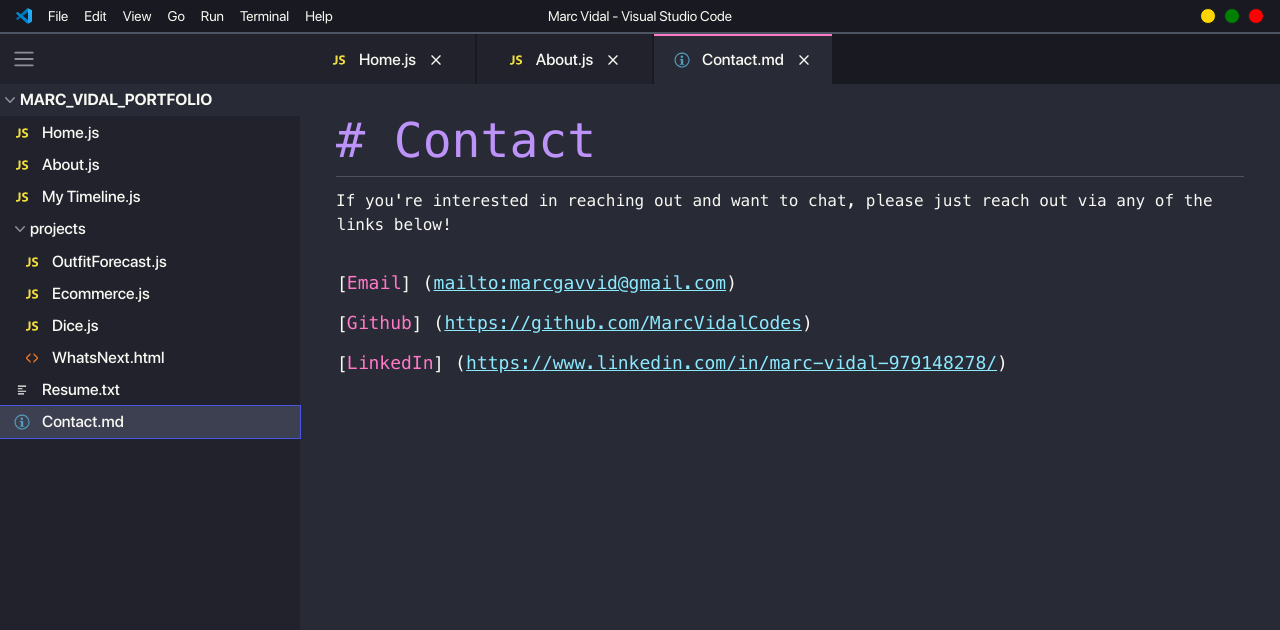
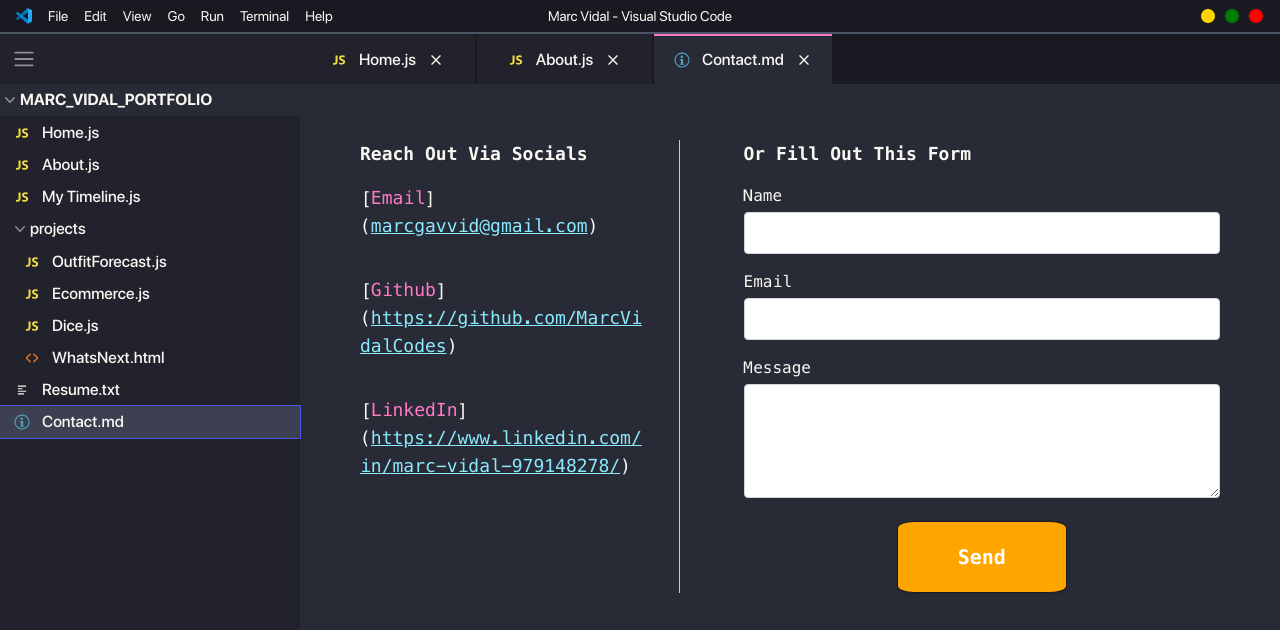
Before and after one commit to MarcVidalCodes/Portfolio, a React (Create React App) app: page / in a window 1280 px wide. Both pictures are taken after a click on the button "Contact.md". Shown: the top 630 px of the page. Built offline with nearby package versions, Linux system fonts and the light colour scheme.

Commit message:
better contact page with form using emailjs

```diff
--- a/package.json
+++ b/package.json
@@ -3,6 +3,7 @@
   "version": "0.1.0",
   "private": true,
   "dependencies": {
+    "@emailjs/browser": "^4.3.3",
     "@headlessui/react": "^1.7.14",
     "@headlessui/tailwindcss": "^0.1.3",
     "@heroicons/react": "^2.0.18",
--- a/src/components/Contact.js
+++ b/src/components/Contact.js
@@ -1,34 +1,125 @@
-import React from 'react';
-import MarkdownHeader from './MarkdownHeader';
-import LineBreak from './LineBreak';
+import React, { useRef, useState } from "react";
+import emailjs from "@emailjs/browser";
 import Section from './Section';
 import Text from './Text';
 import Link from './Link';
 
-function Contact() {
+const Contact = () => {
+  const form = useRef();
+  const [isSent, setIsSent] = useState(false);
+
+  const sendEmail = (e) => {
+    e.preventDefault();
+
+    emailjs
+      .sendForm(
+        "service_hbdflos",
+        "template_adfsmv4",
+        form.current,
+        "fHmr2B60Sq1RmbNtN"
+      )
+      .then(
+        (result) => {
+          console.log(result.text);
+          console.log("message sent");
+          setIsSent(true);
+          form.current.reset();
+          setTimeout(() => {
+            setIsSent(false);
+          }, 5000); // Reset success message after 5 seconds
+        },
+        (error) => {
+          console.log(error.text);
+        }
+      );
+  };
+
   return (
-    <div>
-      <Section>
-        <MarkdownHeader headingLevel="1" text="Contact" className="text-3xl md:text-5xl" />
-        <LineBreak />
-        <Text>
-          If you're interested in reaching out and want to chat, please just reach out via any of the links below!
-        </Text>
-      </Section>
-
+    <div className="flex flex-col md:flex-row max-w-5xl mx-auto p-6 space-y-8 md:space-y-0 md:space-x-8">
+      <div className="w-full md:w-1/3 space-y-4">
+        <h2 className="text-lg font-bold">Reach Out Via Socials</h2>
         <Section>
           <Text className="text-lg">
-          [<span className="text-pink">Email</span>] (<Link targetBlank href="mailto:marcgavvid@gmail.com">mailto:marcgavvid@gmail.com</Link>)
+            [<span className="text-pink">Email</span>] (<Link targetBlank href="mailto:marcgavvid@gmail.com">marcgavvid@gmail.com</Link>)
           </Text>
+          <br/>
           <Text className="text-lg">
             [<span className="text-pink">Github</span>] (<Link targetBlank href="https://github.com/MarcVidalCodes">https://github.com/MarcVidalCodes</Link>)
           </Text>
+          <br/>
           <Text className="text-lg">
             [<span className="text-pink">LinkedIn</span>] (<Link targetBlank href="https://www.linkedin.com/in/marc-vidal-979148278/">https://www.linkedin.com/in/marc-vidal-979148278/</Link>)
           </Text>
         </Section>
       </div>
-  )
-}
+      <div className="hidden md:block" style={{ width: '1px', backgroundColor: '#FFD700' }}></div>
+      <div className="block md:hidden" style={{ height: '1px', backgroundColor: '#FFD700' }}></div>
+      <div className="w-full md:w-2/3 space-y-4 md:pl-8">
+        <h2 className="text-lg font-bold">Or Fill Out This Form</h2>
+        {isSent && (
+          <p className="text-green-500">Message sent successfully!</p>
+        )}
+        <form ref={form} onSubmit={sendEmail} className="space-y-4">
+          <div>
+            <label htmlFor="user_name" className="block mb-1">
+              Name
+            </label>
+            <input
+              type="text"
+              id="user_name"
+              name="user_name"
+              className="w-full px-3 py-2 border border-gray-300 rounded focus:outline-none focus:border-green-500 text-black"
+            />
+          </div>
+          <div>
+            <label htmlFor="user_email" className="block mb-1">
+              Email
+            </label>
+            <input
+              type="email"
+              id="user_email"
+              name="user_email"
+              className="w-full px-3 py-2 border border-gray-300 rounded focus:outline-none focus:border-green-500 text-black"
+            />
+          </div>
+          <div>
+            <label htmlFor="message" className="block mb-1">
+              Message
+            </label>
+            <textarea
+              id="message"
+              name="message"
+              rows="4"
+              className="w-full px-3 py-2 border border-gray-300 rounded focus:outline-none focus:border-green-500 text-black"
+            ></textarea>
+          </div>
+          <div className="flex justify-center">
+            <button
+              type="submit"
+              style={{
+                backgroundColor: 'orange',
+                borderRadius: '10%',
+                border: '1px solid var(--dark-700)',
+                padding: '20px 60px',
+                color: 'white',
+                fontWeight: 'bold',
+                outline: 'none',
+                boxShadow: '0 2px 4px rgba(0, 0, 0, 0.1)',
+                transition: 'background-color 0.3s',
+                display: 'inline-block',
+                textAlign: 'center',
+                fontSize: '1.25rem' // Increase the font size for a bigger button
+              }}
+              onMouseEnter={(e) => e.target.style.backgroundColor = 'darkorange'}
+              onMouseLeave={(e) => e.target.style.backgroundColor = 'orange'}
+            >
+              Send
+            </button>
+          </div>
+        </form>
+      </div>
+    </div>
+  );
+};
 
 export default Contact;
```
Also changed, not shown: 2 other files (tests, documents, lock files or other folders). Lines whose indentation alone changed are shown as unchanged.
